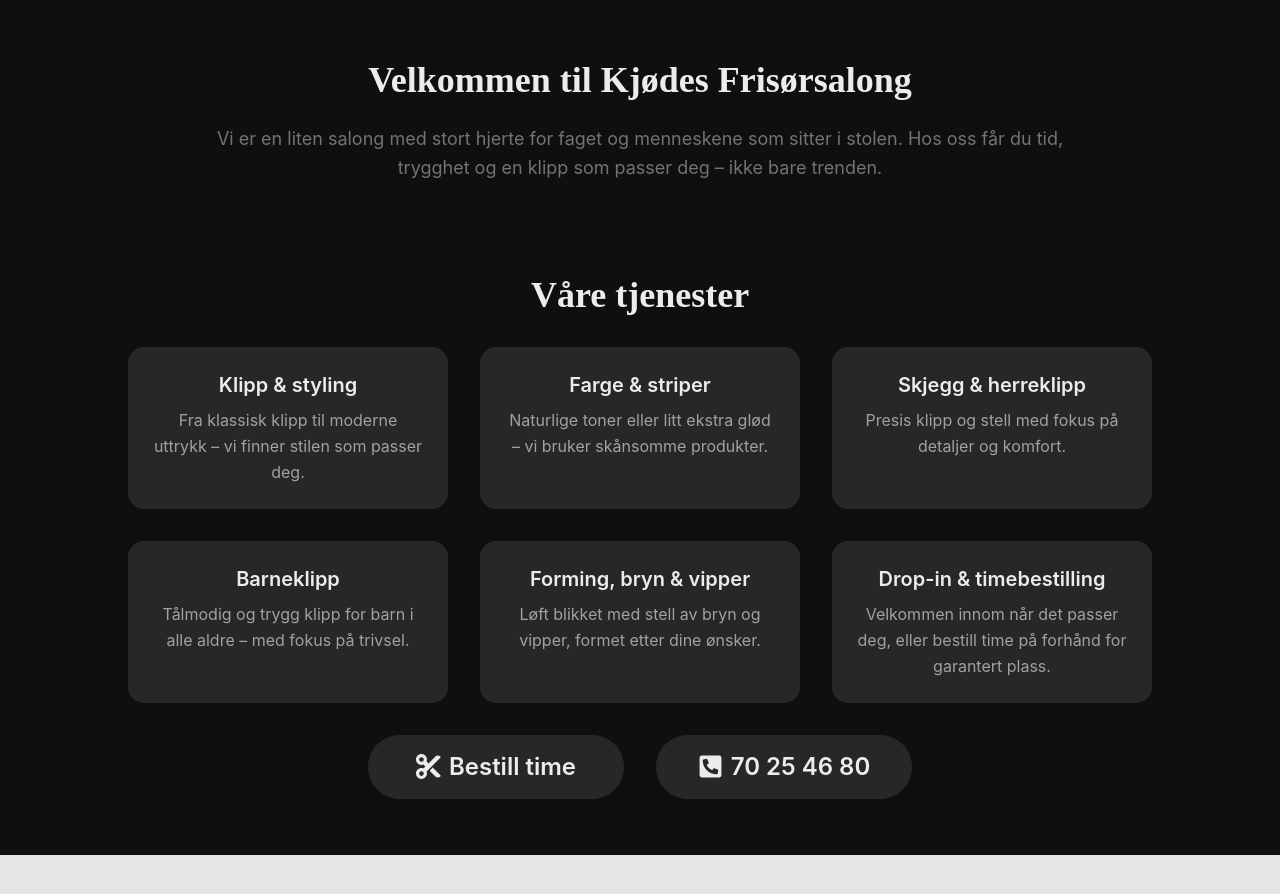
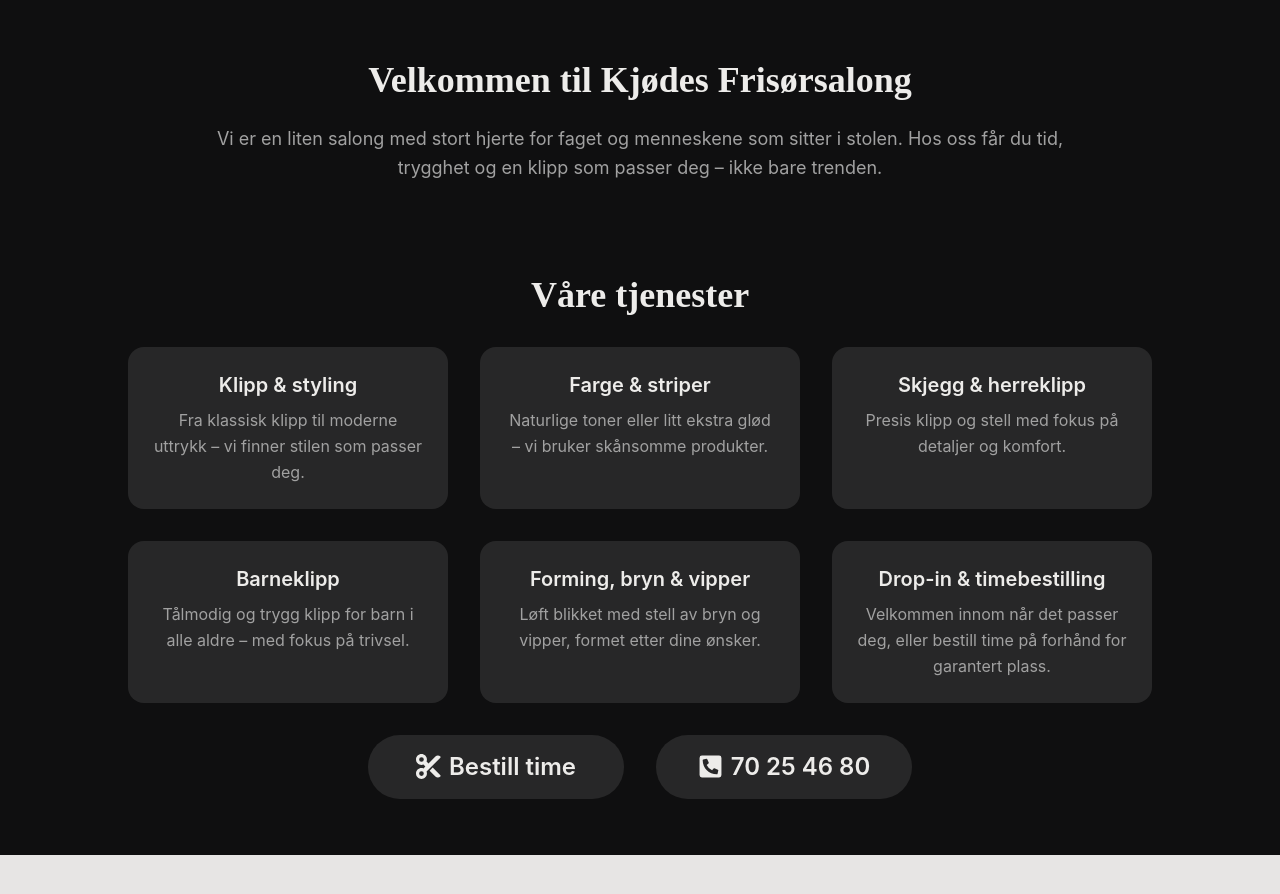
Before and after one commit to Reketino/Kjodes-Frisor, a Next.js app: page / in a window 1280 px wide. Shown: the part 800-1694 px from the top of the page. Built offline with nearby package versions, Linux system fonts and the light colour scheme.

Commit message:
style: changed text-style to 400 better contrast ratio in page

```diff
--- a/src/app/page.js
+++ b/src/app/page.js
@@ -63,7 +63,7 @@ export default function Home() {
           <h2 className="text-3xl sm:text-4xl font-serif font-semibold">
             Velkommen til Kjødes Frisørsalong
           </h2>
-          <p className="text-lg text-neutral-500 leading-relaxed">
+          <p className="text-lg text-neutral-400 leading-relaxed">
             Vi er en liten salong med stort hjerte for faget og menneskene som
             sitter i stolen. Hos oss får du tid, trygghet og en klipp som passer
             deg – ikke bare trenden.
```
